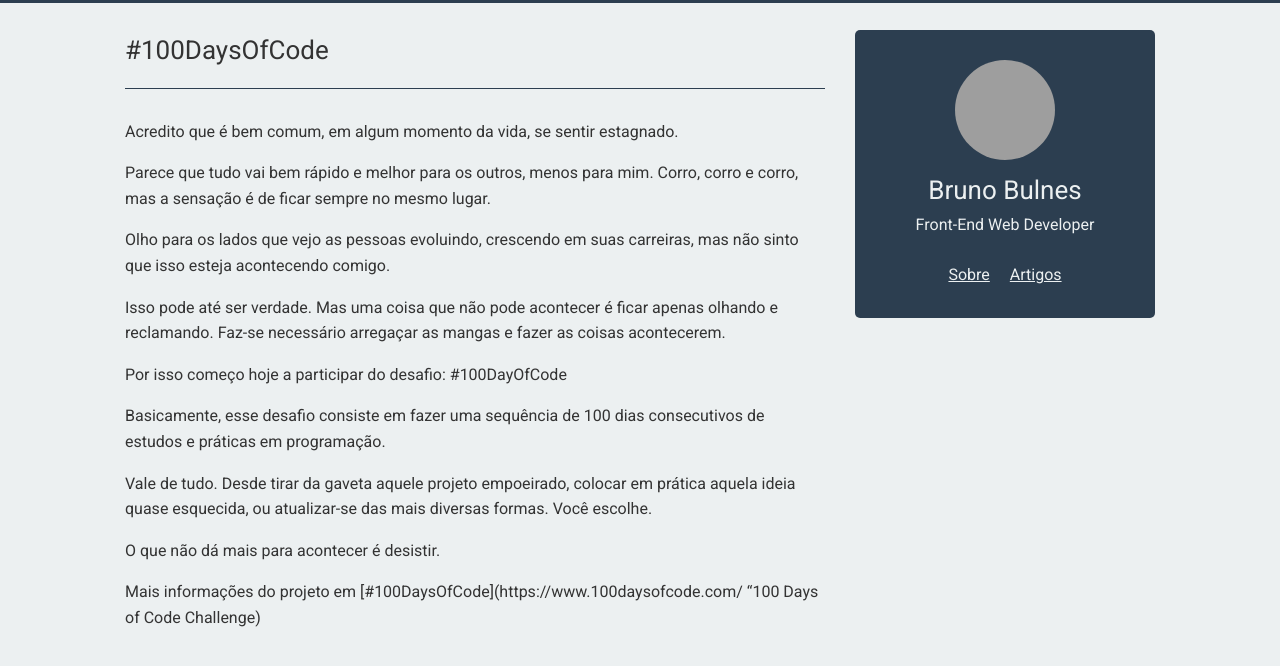
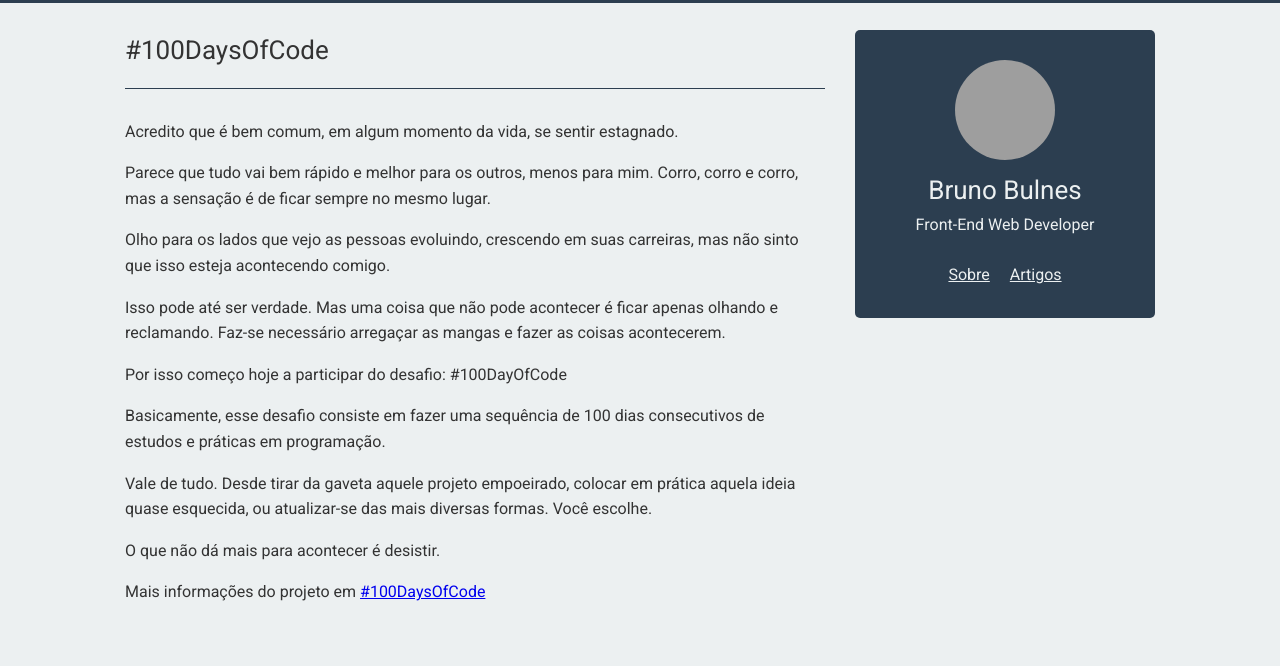
Before and after one commit to bulnes/bulnes.github.io, a Jekyll site: the page built from _posts/2020-05-07-100-day-of-code.md, in a window 1280 px wide, cut to the strip 0-666 px from the top of the page. Built offline with Jekyll 4.4.1, drawn with Linux system fonts in a browser that asks for light colours; some of the changed lines change nothing that is shown; grey boxes are pictures that could not be loaded.

Commit message:
fix: make the link work

```diff
--- a/_posts/2020-05-07-100-day-of-code.md
+++ b/_posts/2020-05-07-100-day-of-code.md
@@ -19,4 +19,4 @@ Vale de tudo. Desde tirar da gaveta aquele projeto empoeirado, colocar em práti
 
 O que não dá mais para acontecer é desistir.
 
-Mais informações do projeto em [#100DaysOfCode](https://www.100daysofcode.com/ "100 Days of Code Challenge)
+Mais informações do projeto em [#100DaysOfCode](https://www.100daysofcode.com/)
```
